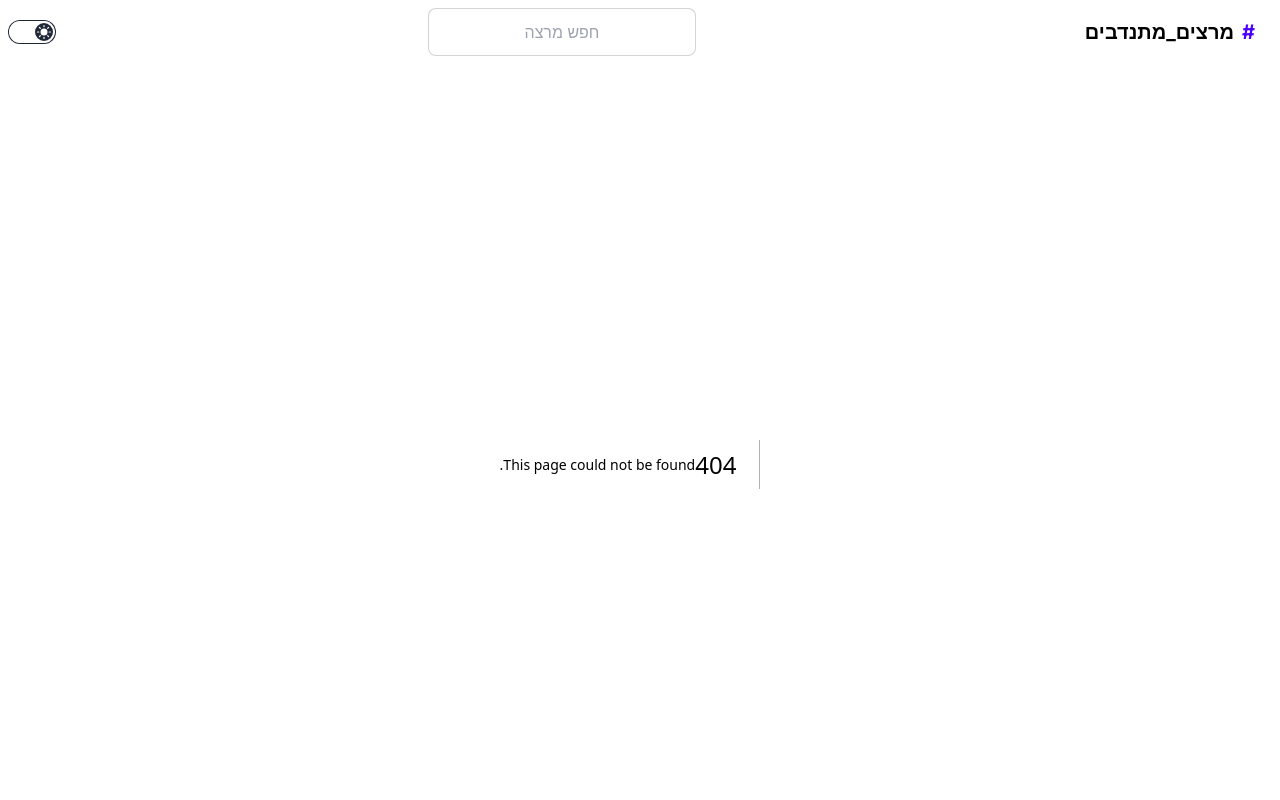
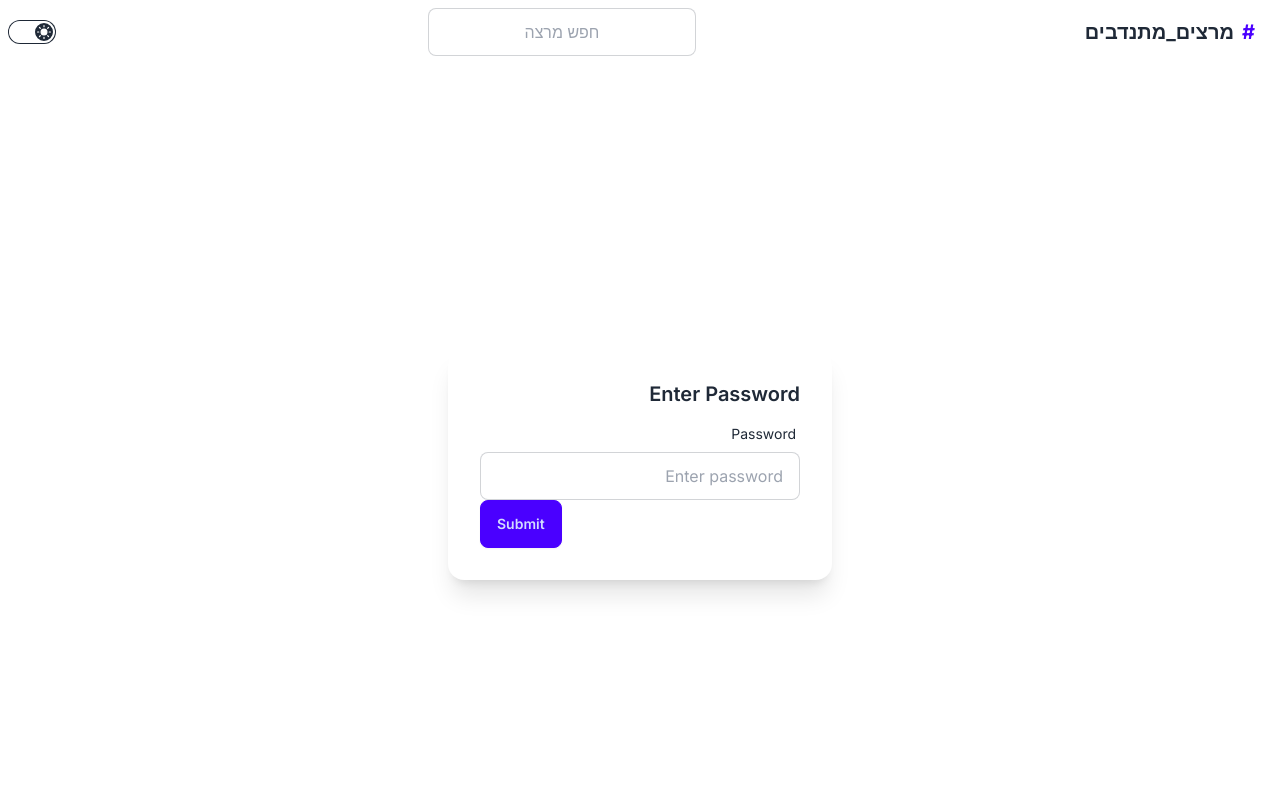
Before and after one commit to barleviatias/lectures4society, a Next.js app: page /lecture/add in a window 1280 px wide. Before the commit this address had no page. Shown: the top 800 px of the page. Built offline with nearby package versions, Linux system fonts and the light colour scheme.

Commit message:
add page add lecture with pass protected

```diff
--- /dev/null
+++ b/app/lecture/add/page.js
@@ -0,0 +1,123 @@
+'use client'
+import React, { useState } from 'react';
+
+const AddLecture = () => {
+  const [password, setPassword] = useState('');
+  const [isAuthenticated, setIsAuthenticated] = useState(false);
+  const [formData, setFormData] = useState({
+    name: '',
+    description: '',
+    tags: '',
+  });
+
+  const handlePasswordChange = (e) => {
+    setPassword(e.target.value);
+  };
+
+  const handlePasswordSubmit = (e) => {
+    e.preventDefault();
+    // Replace 'yourPassword' with the actual password
+    if (password === 'noa') {
+      setIsAuthenticated(true);
+    } else {
+      alert('Incorrect password');
+    }
+  };
+
+  const handleFormChange = (e) => {
+    setFormData({
+      ...formData,
+      [e.target.name]: e.target.value,
+    });
+  };
+
+  const handleFormSubmit = (e) => {
+    e.preventDefault();
+    // Handle form submission logic here
+    console.log(formData);
+  };
+
+  return (
+    <div className="flex justify-center items-center h-screen">
+      {!isAuthenticated ? (
+        <div className="card w-96 bg-base-100 shadow-xl">
+          <div className="card-body">
+            <h2 className="card-title">Enter Password</h2>
+            <form onSubmit={handlePasswordSubmit}>
+              <div className="form-control">
+                <label className="label">
+                  <span className="label-text">Password</span>
+                </label>
+                <input
+                  type="password"
+                  placeholder="Enter password"
+                  className="input input-bordered"
+                  value={password}
+                  onChange={handlePasswordChange}
+                />
+              </div>
+              <div className="card-actions justify-end">
+                <button type="submit" className="btn btn-primary">
+                  Submit
+                </button>
+              </div>
+            </form>
+          </div>
+        </div>
+      ) : (
+        <div className="card w-96 bg-base-100 shadow-xl">
+          <div className="card-body">
+            <h2 className="card-title">Add Lecture</h2>
+            <form onSubmit={handleFormSubmit}>
+              <div className="form-control">
+                <label className="label">
+                  <span className="label-text">Name</span>
+                </label>
+                <input
+                  type="text"
+                  placeholder="Enter name"
+                  className="input input-bordered"
+                  name="name"
+                  value={formData.name}
+                  onChange={handleFormChange}
+                />
+              </div>
+              <div className="form-control">
+                <label className="label">
+                  <span className="label-text">Description</span>
+                </label>
+                <textarea
+                  className="textarea textarea-bordered"
+                  placeholder="Enter description"
+                  name="description"
+                  value={formData.description}
+                  onChange={handleFormChange}
+                />
+              </div>
+              <div className="form-control">
+                <label className="label">
+                  <span className="label-text">Tags</span>
+                </label>
+                <input
+                  type="text"
+                  placeholder="Enter tags separated by commas"
+                  className="input input-bordered"
+                  name="tags"
+                  value={formData.tags}
+                  onChange={handleFormChange}
+                />
+              </div>
+              <div className="card-actions justify-end">
+                <button type="submit" className="btn btn-primary">
+                  Submit
+                </button>
+              </div>
+            </form>
+          </div>
+        </div>
+      )}
+    </div>
+  );
+};
+
+export default AddLecture
--- /dev/null
+++ b/app/lecture/page.js
@@ -0,0 +1,10 @@
+import React from 'react'
+
+export default function page() {
+  return (
+    <div>
+        הוספת מרצה
+
+    </div>
+  )
+}
```
